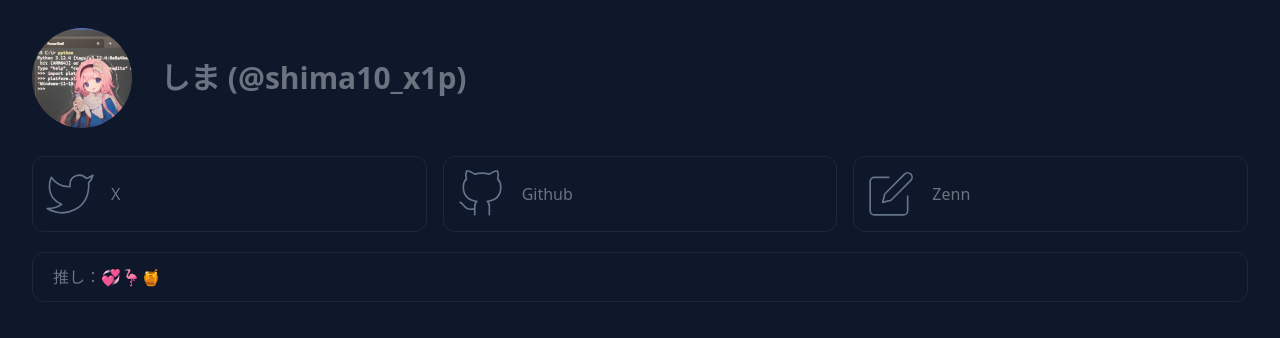
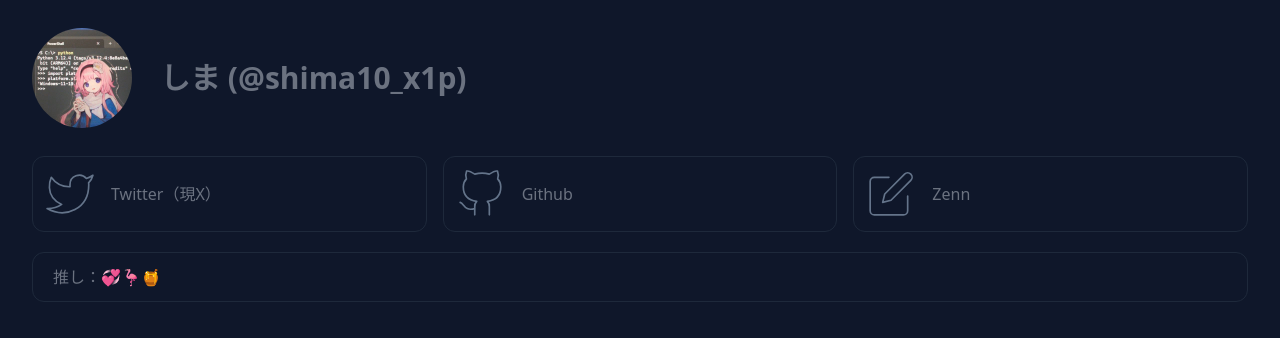
Before and after one commit to shima10-x1p/shima10-x1p.github.io, a React (Vite) app: page / in a window 1280 px wide. Shown: the top 338 px of the page. Built offline with nearby package versions, Linux system fonts and the light colour scheme.

Commit message:
X -> Twitter

```diff
--- a/src/App.jsx
+++ b/src/App.jsx
@@ -14,7 +14,7 @@ function App() {
     <>
       <NavBar />
       <div className='grid grid-cols-1 gap-4 sm:grid-cols-2 md:grid-cols-3'>
-        <InfoCard title={"X"} icon_src={xIcon} link={"https://x.com/shima10_x1p"} />
+        <InfoCard title={"Twitter（現X）"} icon_src={xIcon} link={"https://x.com/shima10_x1p"} />
         <InfoCard title={"Github"} icon_src={githubIcon} link={"https://github.com/shima10-x1p"} />
         <InfoCard title={"Zenn"} icon_src={editIcon} link={"https://zenn.dev/shima10_x1p"} />
       </div>
```
